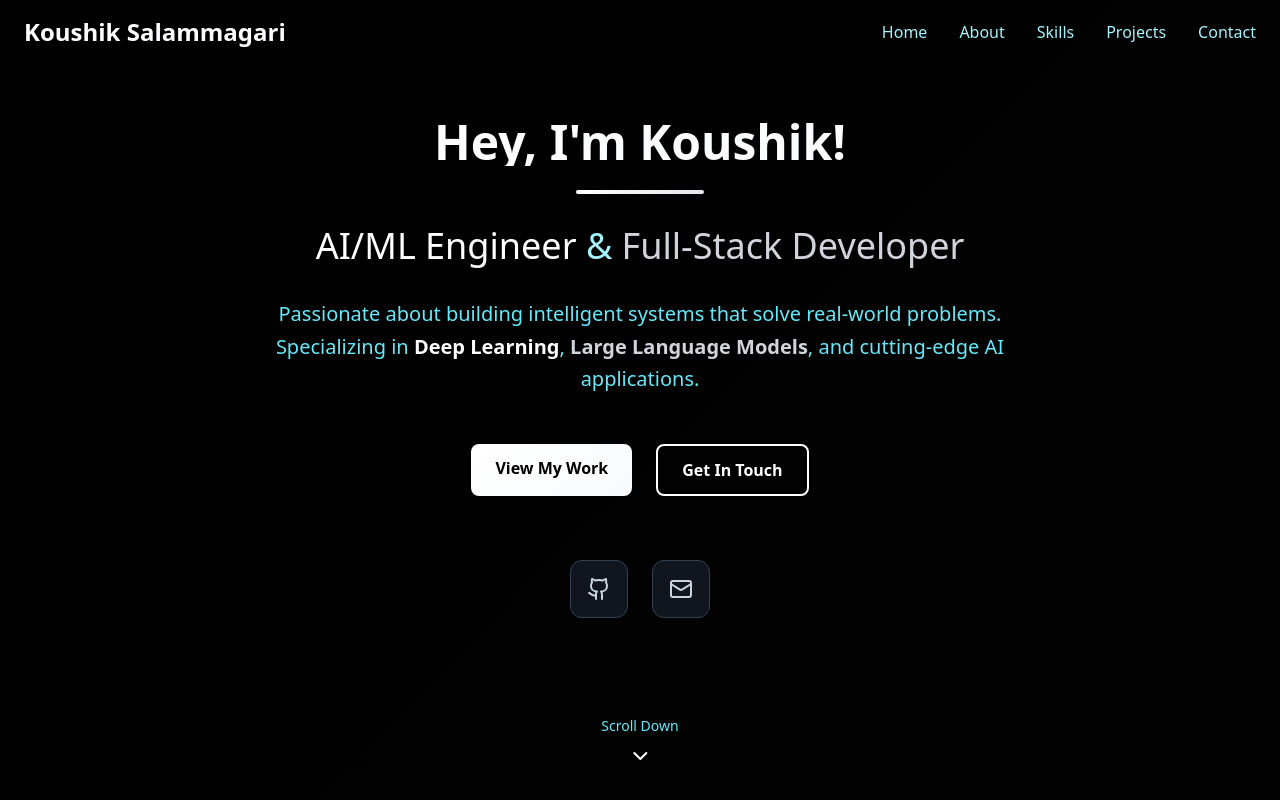
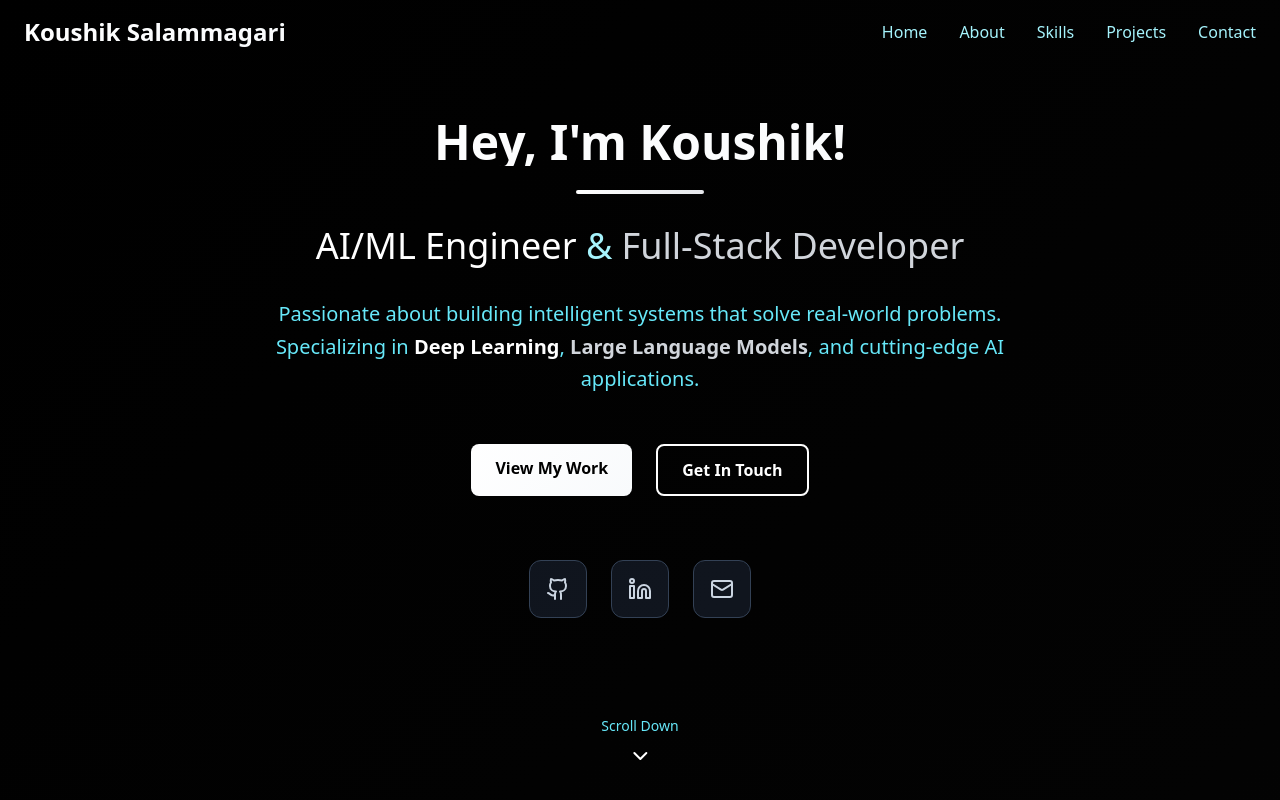
Before and after one commit to Koushik-Salammagari/koushik_portifolio, a React (Vite) app: page / in a window 1280 px wide. Shown: the top 800 px of the page. Built offline with nearby package versions, Linux system fonts and the light colour scheme.

Commit message:
revert: restore AT&T company name and LinkedIn links

```diff
--- a/src/components/Contact.tsx
+++ b/src/components/Contact.tsx
@@ -1,5 +1,5 @@
 import React, { useState } from 'react';
-import { Mail, MapPin, Phone, Send, Github } from 'lucide-react';
+import { Mail, MapPin, Phone, Send, Github, Linkedin } from 'lucide-react';
 
 const Contact = () => {
   const [formData, setFormData] = useState({
@@ -95,6 +95,14 @@ const Contact = () => {
                   >
                     <Github className="w-6 h-6 text-slate-400 hover:text-white transition-colors" />
                   </a>
+                  <a
+                    href="https://linkedin.com"
+                    target="_blank"
+                    rel="noopener noreferrer"
+                    className="w-12 h-12 bg-blue-600/20 hover:bg-blue-600/30 rounded-full flex items-center justify-center transition-all duration-300 hover:scale-110 border border-blue-600/30 hover:border-blue-600/50 backdrop-blur-sm hover-lift-dark"
+                  >
+                    <Linkedin className="w-6 h-6 text-blue-400 hover:text-blue-300 transition-colors" />
+                  </a>
                 </div>
               </div>
             </div>
--- a/src/components/Hero.tsx
+++ b/src/components/Hero.tsx
@@ -1,5 +1,5 @@
 import React from 'react';
-import { Github, Mail, ChevronDown } from 'lucide-react';
+import { Github, Linkedin, Mail, ChevronDown } from 'lucide-react';
 
 const Hero = () => {
   return (
@@ -50,6 +50,15 @@ const Hero = () => {
               <Github size={24} className="text-slate-300 hover:text-white transition-colors" />
             </a>
             <a
+              href="https://linkedin.com"
+              target="_blank"
+              rel="noopener noreferrer"
+              className="p-4 bg-slate-800/50 hover:bg-slate-800 rounded-xl transition-all duration-300 hover:scale-105 hover:shadow-lg hover:shadow-orange-500/20 border border-slate-700 hover:border-white hover-lift-dark"
+              aria-label="LinkedIn Profile"
+            >
+              <Linkedin size={24} className="text-slate-300 hover:text-white transition-colors" />
+            </a>
+            <a
               href="mailto:your.email@example.com"
               className="p-4 bg-slate-800/50 hover:bg-slate-800 rounded-xl transition-all duration-300 hover:scale-105 hover:shadow-lg hover:shadow-orange-500/20 border border-slate-700 hover:border-white hover-lift-dark"
               aria-label="Email Contact"
--- a/src/components/WorkExperience.tsx
+++ b/src/components/WorkExperience.tsx
@@ -90,7 +90,7 @@ const experiences = [
     ]
   },
   {
-    company: 'Immihub, USA',
+    company: 'AT&T, USA',
     role: 'Machine Learning & GenAI Engineer',
     dates: 'Sep 2024 – July 2025',
     highlights: [
```
